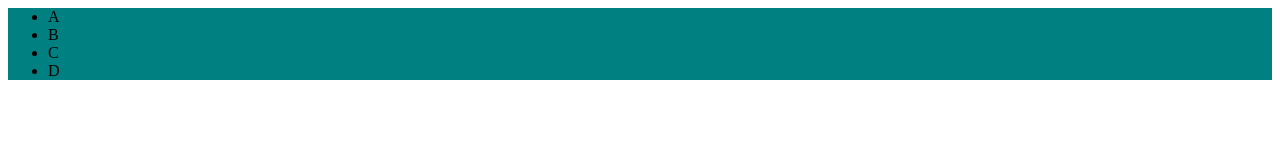
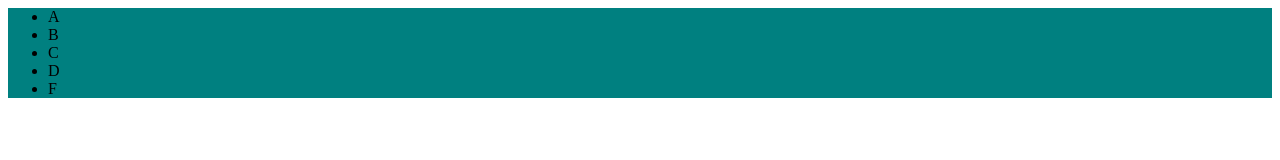
Before and after one commit to MichaelAgbenyezi/gittest, a plain HTML site: page index.html in a window 1280 px wide. Drawn offline with Linux system fonts and the light colour scheme.

Commit message:
Added one more item

```diff
--- a/index.html
+++ b/index.html
@@ -5,6 +5,7 @@
 		<li>B</li>
 		<li>C</li>
 		<li>D</li>
+			<li>F</li>
 	</ul>
 
 </div>
```
